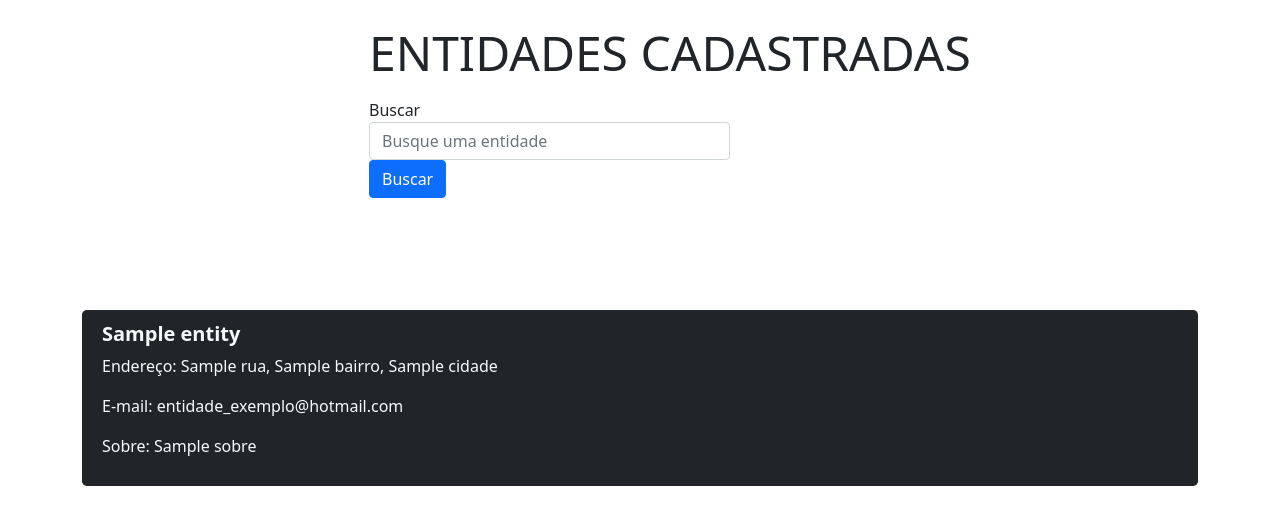
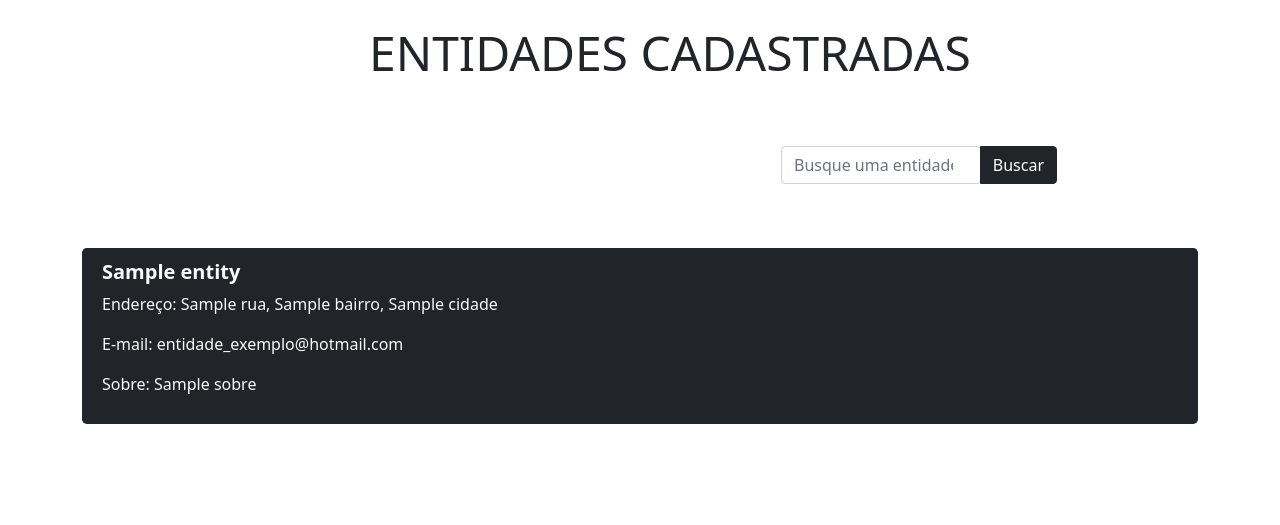
Before and after one commit to PI-UNIVESP-Penapolis/PRODEA, a Flask app: template app/templates/lista.html in a window 1280 px wide; the page is wider, and only the part inside the window is pictured. Shown: the part 89-614 px from the top of that part. Run offline with Flask 2, Linux system fonts and the light colour scheme; the template is opened without the code that fills it: values that come from a table or form of the project are taken from there, most other values are stand-ins (such as "Sample title", 1, 10 or a date in 2020); some libraries are stand-ins or nearby versions.

Commit message:
melhorando barra de busca

```diff
--- a/app/models/forms.py
+++ b/app/models/forms.py
@@ -14,4 +14,4 @@ class CasdastroForm(FlaskForm):
     sobre = TextField("sobre", validators=[DataRequired()])
 
 class Busca(FlaskForm):
-    entidade = StringField("entidade", validators=[DataRequired()])
+    entidade = StringField("entidade")
--- a/app/templates/lista.html
+++ b/app/templates/lista.html
@@ -6,19 +6,19 @@
       <h1 class="display-5">ENTIDADES CADASTRADAS</h1>
       <p class="lead"> </p>
     </div>
-    <div class=" col-md-4 offset-md-3">
-        <form action="" method="POST">
-            {{ busca.csrf_token }}
-    <div class="form-group">
-        <label>Buscar</label>
-        {{ busca.entidade(class="form-control", placeholder="Busque uma entidade")}}
-        <button type="submit" class="btn btn-primary">Buscar</button>
-    </div>
 
 
 </main>
-<div class = "p-5">
+
+<div class = "p-5 col-md-4 offset-md-7">
+    <form action="" method="POST">
+        {{ busca.csrf_token }}
+<div class="input-group rounded">
+    {{ busca.entidade(type="search", class="form-control rounded", placeholder="Busque uma entidade", )}}
+    <button type="submit" class="btn btn-dark">Buscar</button>
 </div>
+</div>
+
 {% for entity in entidades %}
     {% if entity.cidade == Cambé %}
         <h1>{{entity.cidade}}</h1>
```
Also changed, not shown: app/controllers/default.py (+4 -16 lines).
